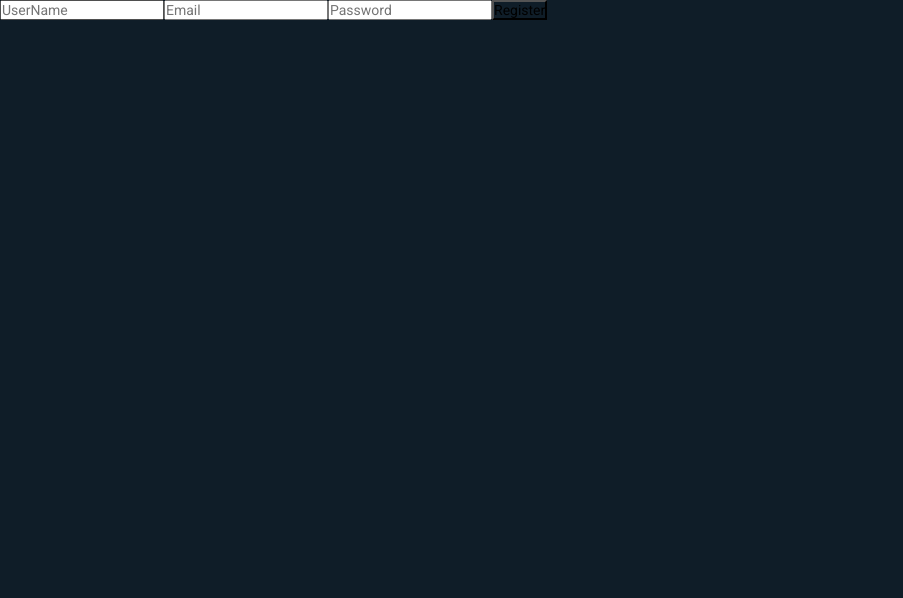
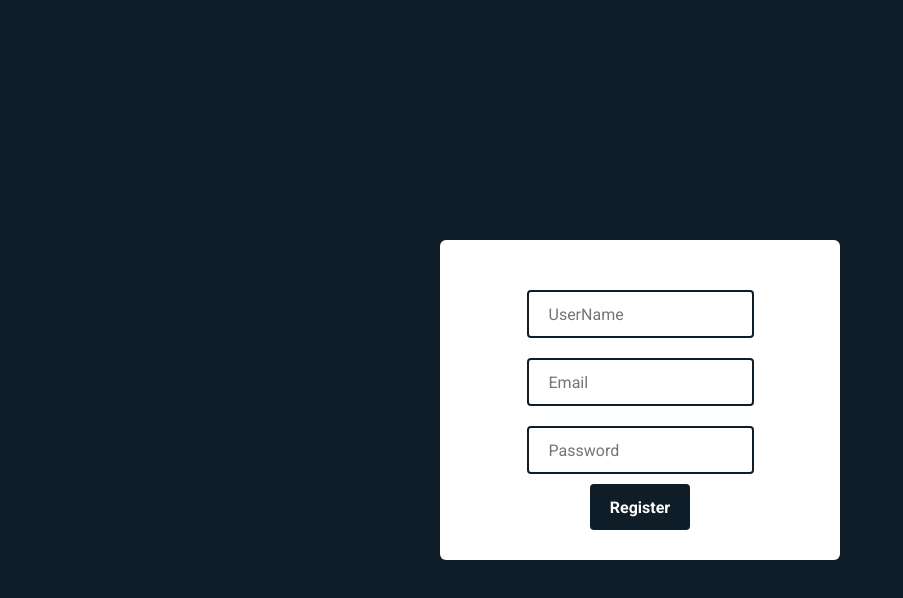
Before and after one commit to jdro10/ESTG-LDS-PacmanOnlineChallenge, a React (Create React App) app in the folder Frontend/fronted/: page /register in a window 1280 px wide. Shown: the top 598 px of the page, without its empty margins (0-903 px from the left). Built offline with nearby package versions, Linux system fonts and the light colour scheme.

Commit message:
style register

```diff
--- a/Frontend/fronted/src/pages/Login/styles.css
+++ b/Frontend/fronted/src/pages/Login/styles.css
@@ -29,10 +29,6 @@
   height: 48px;
   padding: 0 var(--size-small-medium);
   font-size: 16px;
-  color: var(--color-base);
-}
-
-.login-container input::placeholder {
   color: var(--color-base);
 }
 
--- a/Frontend/fronted/src/pages/Register/index.js
+++ b/Frontend/fronted/src/pages/Register/index.js
@@ -27,7 +27,9 @@ export default function Register() {
           onChange={event => setPass(event.target.value)}
         />
 
-        <button type="submit">Register</button>
+        <button type="submit" className="glow-on-hover">
+          Register
+        </button>
       </form>
     </div>
   );
--- a/Frontend/fronted/src/pages/Register/styles.css
+++ b/Frontend/fronted/src/pages/Register/styles.css
@@ -0,0 +1,45 @@
+.container-register {
+  width: 100vw;
+  height: 100vh;
+  display: flex;
+  flex-direction: row;
+  justify-content: center;
+  align-items: center;
+  background: var(--color-base);
+}
+
+.register-container {
+  display: flex;
+  flex-direction: column;
+  justify-content: center;
+  align-items: center;
+
+  max-width: 400px;
+  width: 100%;
+
+  background: var(--color-zero);
+  border-radius: 6px;
+  padding: 30px;
+}
+
+.register-container input {
+  margin-top: var(--size-small-medium);
+  border: 2px solid var(--color-base);
+  border-radius: 4px;
+  height: 48px;
+  padding: 0 var(--size-small-medium);
+  font-size: 16px;
+  color: var(--color-base);
+}
+
+.register-container button {
+  margin-top: var(--size-small);
+  border: 0px;
+  border-radius: 4px;
+  height: var(--size-medium);
+  width: var(--size-big);
+  font-size: 16px;
+  font-weight: bold;
+  color: var(--color-zero);
+  cursor: pointer;
+}
```
